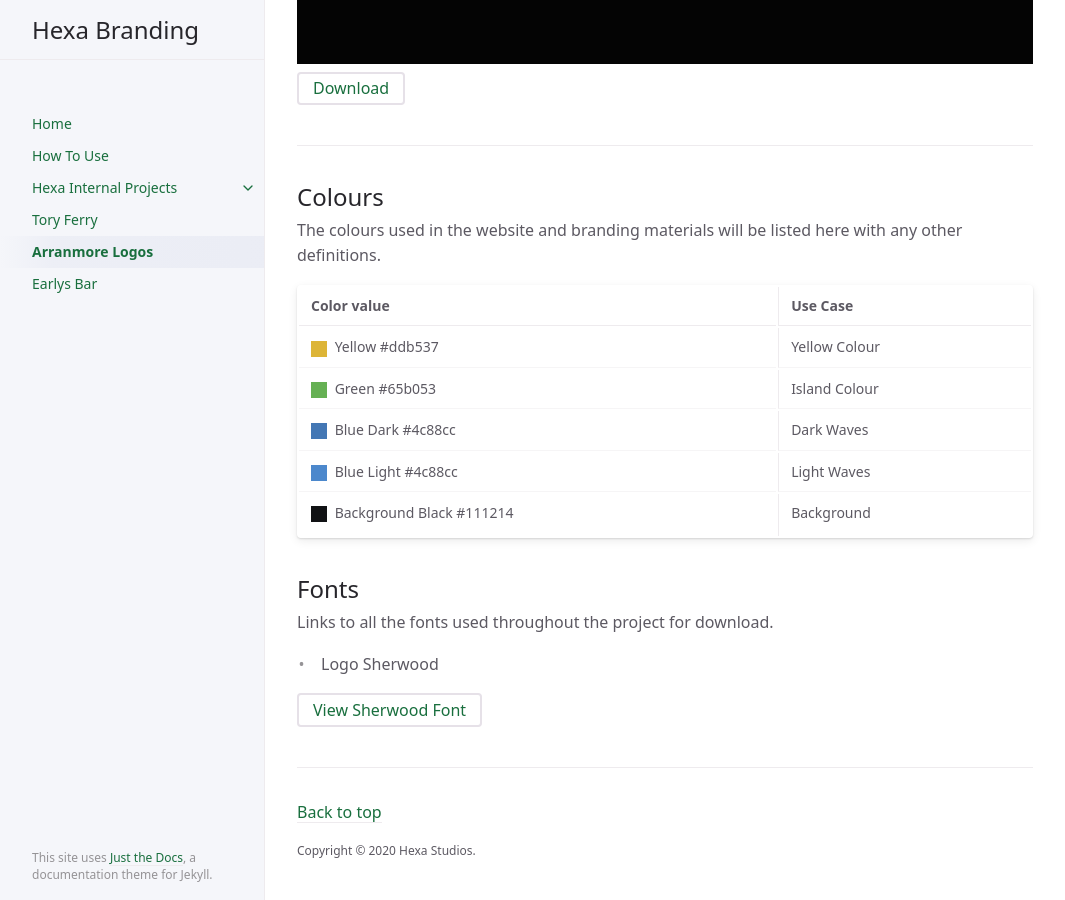
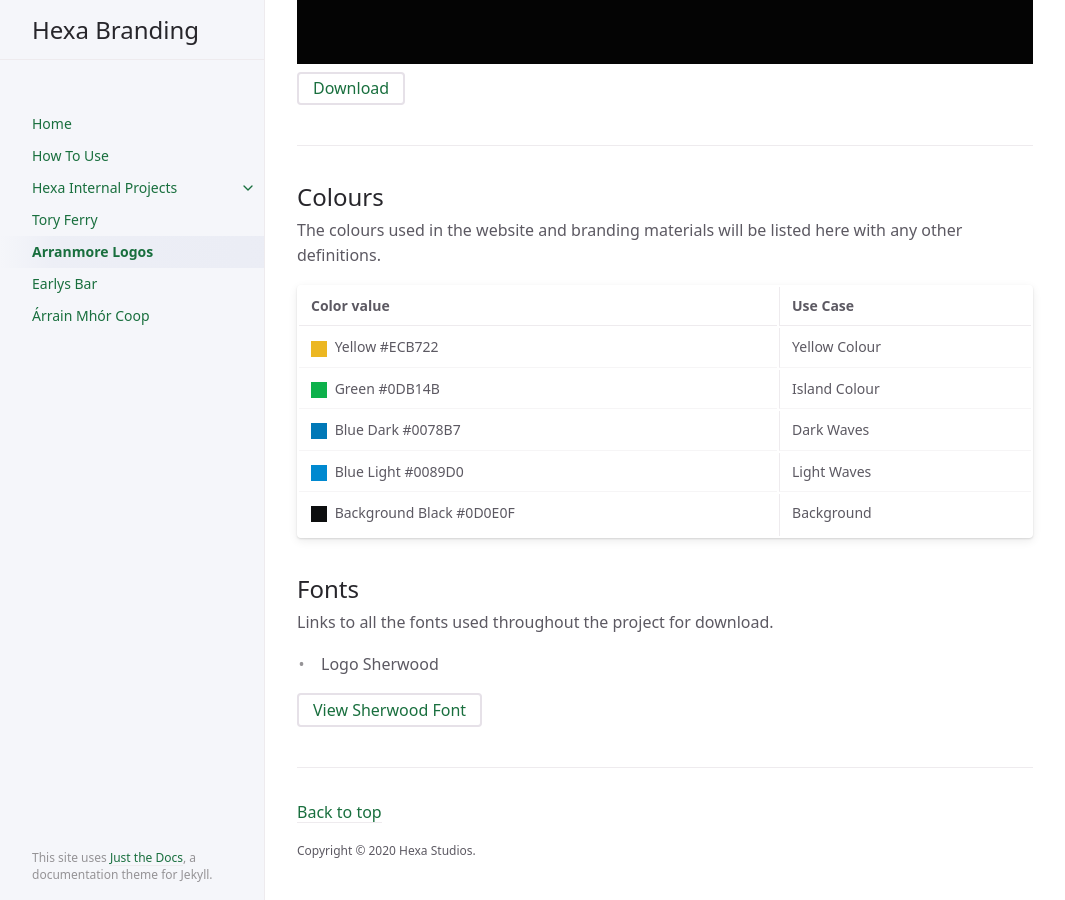
Before and after one commit to Hexa-Studios/projects-branding, a Jekyll site: the page built from docs/arranmore-logos/index.md, in a window 1280 px wide and 900 px high, scrolled down 7159 px. Shown: the whole window, without its empty margins (107-1172 px from the left). Built offline with Jekyll 4.4.1, drawn with Linux system fonts in a browser that asks for light colours.

Commit message:
Arranmore Coop Logos Added
Added new logos and page

```diff
--- a/docs/arranmore-logos/index.md
+++ b/docs/arranmore-logos/index.md
@@ -106,11 +106,11 @@
 
 | Color value                                                                                                        | Use Case               |
 | :----------------------------------------------------------------------------------------------------------------- | :--------------------- |
-| <span class="d-inline-block p-2 mr-1 v-align-middle" style="background-color:#ddb537" ></span> Yellow #ddb537  | Yellow Colour |
-| <span class="d-inline-block p-2 mr-1 v-align-middle" style="background-color:#65b053" ></span> Green #65b053  | Island Colour          |
-| <span class="d-inline-block p-2 mr-1 v-align-middle" style="background-color:#4377b4" ></span> Blue Dark #4c88cc | Dark Waves   |
-| <span class="d-inline-block p-2 mr-1 v-align-middle" style="background-color:#4c88cc" ></span> Blue Light #4c88cc | Light Waves |
-| <span class="d-inline-block p-2 mr-1 v-align-middle" style="background-color:#111214" ></span> Background Black #111214 | Background |
+| <span class="d-inline-block p-2 mr-1 v-align-middle" style="background-color:#ECB722" ></span> Yellow #ECB722  | Yellow Colour |
+| <span class="d-inline-block p-2 mr-1 v-align-middle" style="background-color:#0DB14B" ></span> Green #0DB14B  | Island Colour          |
+| <span class="d-inline-block p-2 mr-1 v-align-middle" style="background-color:#0078B7" ></span> Blue Dark #0078B7 | Dark Waves   |
+| <span class="d-inline-block p-2 mr-1 v-align-middle" style="background-color:#0089D0" ></span> Blue Light #0089D0 | Light Waves |
+| <span class="d-inline-block p-2 mr-1 v-align-middle" style="background-color:#0D0E0F" ></span> Background Black #0D0E0F | Background |
 
 ## Fonts
 
```
Also changed, not shown: docs/arrainmhor-coop/index.md (added, +75 -0 lines), assets/images/arranmore-coop/glamour/coop-glamour-1.png (added), assets/images/arranmore-coop/glamour/coop-glamour-2.png (added), assets/images/arranmore-coop/glamour/coop-glamour-3.png (added), assets/images/arranmore-coop/logos/coop-blue.png (added), assets/images/arranmore-coop/logos/culturecentre-green.png (added), assets/images/arranmore-coop/logos/holidayvillage-yellow.png (added), 3 other files.
